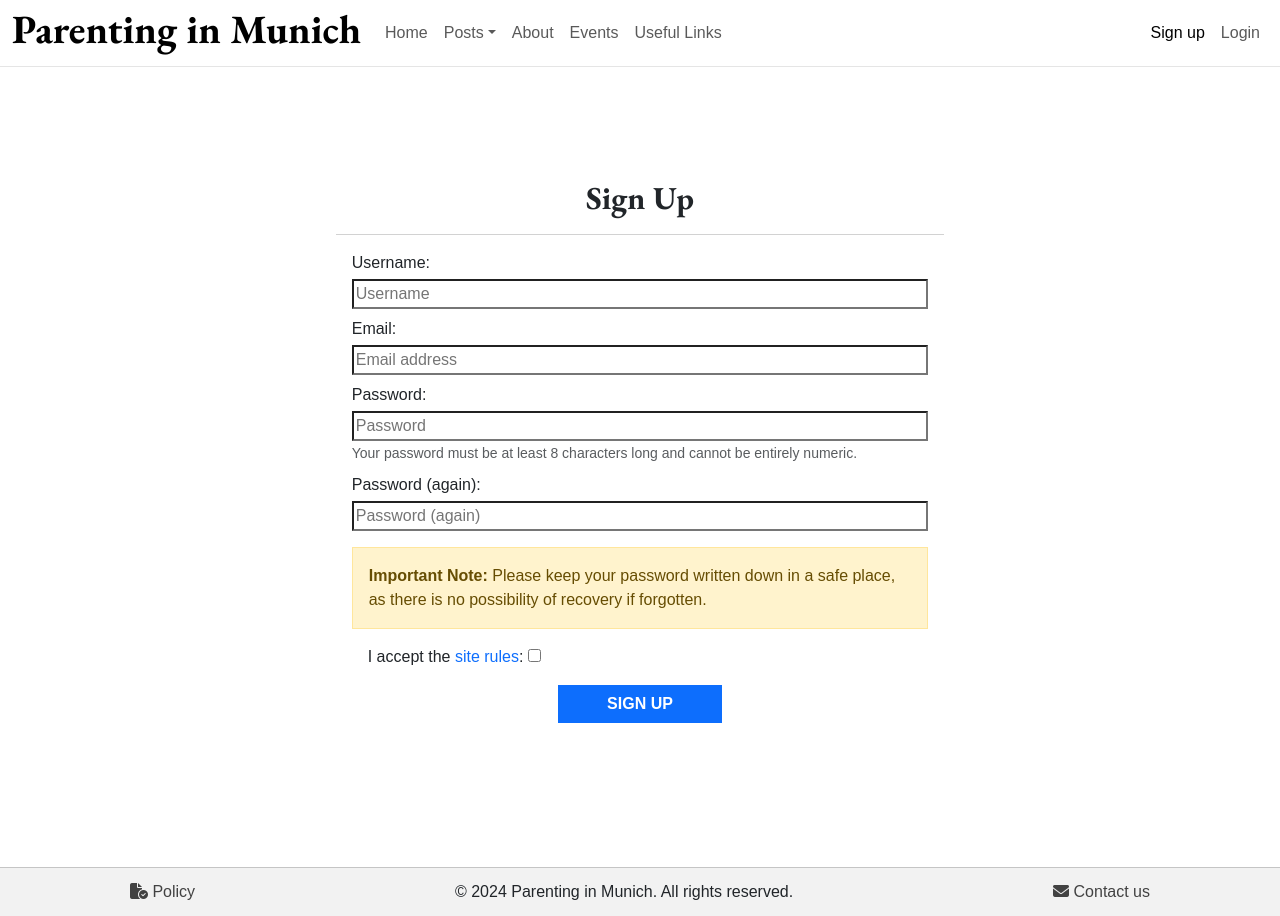
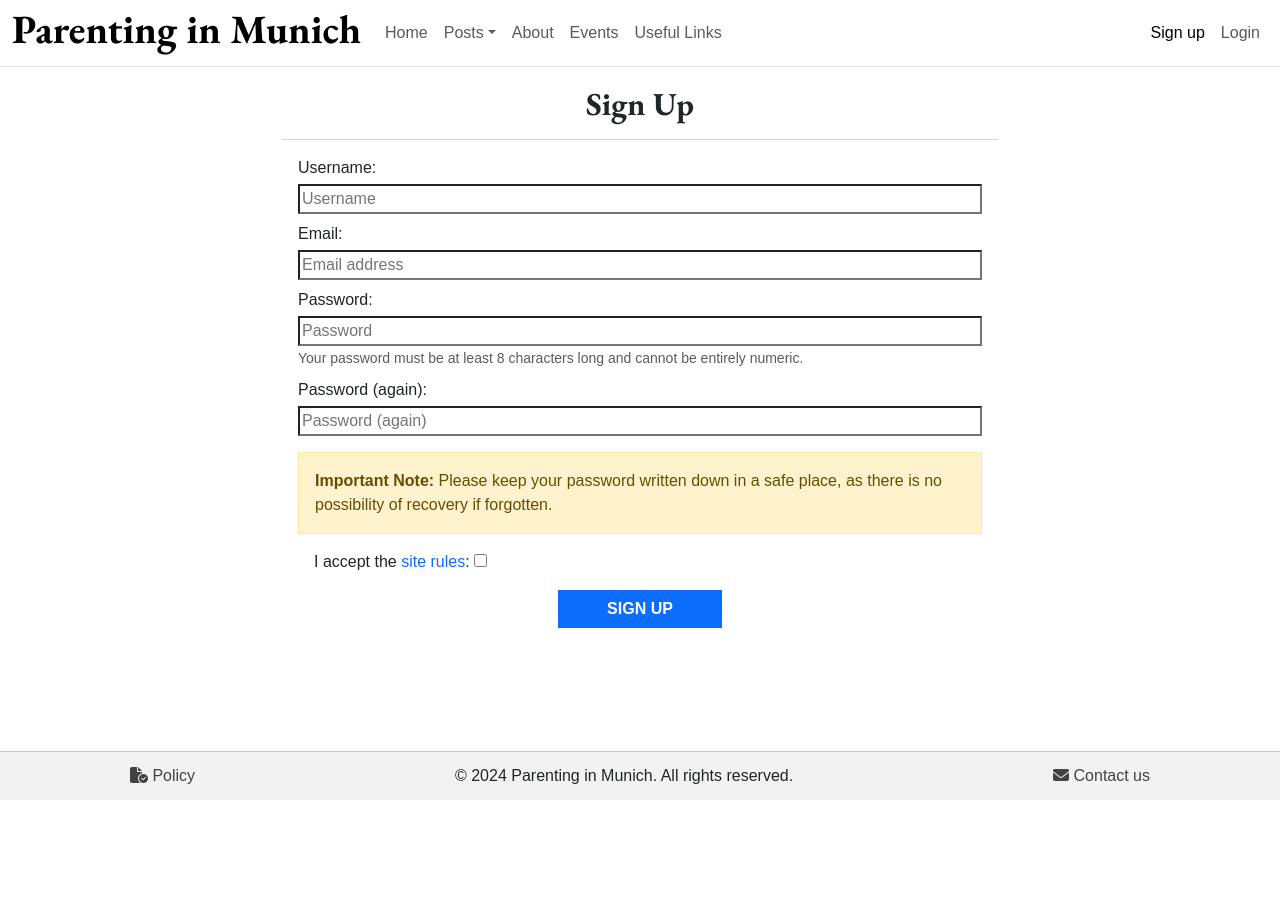
Before and after one commit to pswhdev/parenting_in_munich, a Django app: page /accounts/signup/ in a window 1280 px wide. After the commit the page ends 800 px from the top, so only its background shows below. Run offline with Django 4.2, Linux system fonts and the light colour scheme; data that the repository does not hold is empty; parts of the project's set-up code (start-up, migrations or seed data) failed here and were passed over; some libraries are stand-ins or nearby versions; some web fonts are replaced.

Commit message:
Clear up style.css

```diff
--- a/blog/templates/blog/posts.html
+++ b/blog/templates/blog/posts.html
@@ -40,7 +40,7 @@
               </div>
               <!-- Post title -->
               <a href="{% url 'post_detail' post.slug %}" class="post-link" aria-label="Read more about {{ post.title }}">
-                <h2 class="card-title">{{ post.title }}</h2>
+                <h2 class="card-title text-center">{{ post.title }}</h2>
               </a>
             </header>
             <!-- Post image -->
--- a/static/css/style.css
+++ b/static/css/style.css
@@ -23,12 +23,17 @@
   box-sizing: border-box;
 }
 
+.align-items-center {
+  align-items: center !important;
+}
+
 html,
 body {
-  min-height: 100vh;
+  height: 100%;
   margin: 0;
   display: flex;
   flex-direction: column;
+  font-family: var(--main-font);
 }
 
 main {
@@ -42,12 +47,11 @@ main {
 .wrapper {
   display: flex;
   flex-direction: column;
-  min-height: 90vh;
+  min-height: 100vh;
 }
 
-
-body {
-  font-family: var(--main-font);
+.content {
+  flex: 1;
 }
 
 h1,
@@ -60,11 +64,6 @@ h6 {
   font-weight: 700;
 }
 
-main {
-  flex: 1 0 auto;
-  background-color: var(--white);
-}
-
 /* Footer */
 footer {
   flex-shrink: 0;
@@ -104,40 +103,28 @@ a.btn:hover,
   text-decoration: underline;
 }
 
-.container {
-  display: flex;
-  flex-direction: column;
-  align-items: center;
-  justify-content: center;
-  min-height: 100vh;
-}
-
-/* allauth Check box for e-mail and delete photo in update profile */
-.form-check-input {
-  border: 1px solid var(--dark-gray);
-}
-
 #footer-links a {
   color: var(--dark-gray);
   text-decoration: none;
   justify-content: space-between;
 }
 
-/* Hero */
+/* Heros */
 #hero,
 #hero-logout {
   width: 100%;
   height: 90vh;
-  background: url("https://res.cloudinary.com/daluxpssk/image/upload/v1718810416/children-park3_w5tmxh.webp")
-    center center;
   background-size: cover;
   position: relative;
   overflow: hidden;
 }
 
+#hero {
+  background: url("https://res.cloudinary.com/daluxpssk/image/upload/v1718810416/children-park3_w5tmxh.webp") center center;
+}
+
 #hero-logout {
-  background: url("https://res.cloudinary.com/daluxpssk/image/upload/v1718810586/boys-playing-friends-children-playing-ecfc0c859c9f575352f9f012f6c97c60-2_pmrfhp.webp")
-    center center;
+  background: url("https://res.cloudinary.com/daluxpssk/image/upload/v1718810586/boys-playing-friends-children-playing-ecfc0c859c9f575352f9f012f6c97c60-2_pmrfhp.webp") center center;
 }
 
 #hero:before,
@@ -151,21 +138,7 @@ a.btn:hover,
   right: 0;
 }
 
-/* From allauth forms(got the ids using dev tools on chrome) */
-#id_username,
-#id_login,
-#id_password,
-#id_email,
-#id_password1,
-#id_password2,
-#id_full_name,
-#id_bio,
-#id_location,
-#id_custom_location {
-  width: 100%;
-  border-radius: 0;
-}
-
+/* Buttons */
 .btn {
   border-radius: 0;
   text-transform: uppercase;
@@ -220,7 +184,34 @@ a.btn:hover,
   background-color: transparent;
 }
 
+/* Alert boxes */
+.alert {
+  border-radius: 0;
+  position: relative;
+  padding-right: 4rem;
+}
 
+/* allauth form fields */
+#id_username,
+#id_login,
+#id_password,
+#id_email,
+#id_password1,
+#id_password2,
+#id_full_name,
+#id_bio,
+#id_location,
+#id_custom_location {
+  width: 100%;
+  border-radius: 0;
+}
+
+/* allauth checkbox */
+.form-check-input {
+  border: 1px solid var(--dark-gray);
+}
+
+/* Navbar */
 .navbar,
 .card-header {
   background-color: var(--white) !important;
--- a/templates/base.html
+++ b/templates/base.html
@@ -44,7 +44,7 @@
       {% include 'messages.html' %}
     </header>
 
-    <main>
+    <main class="content">
       {% block content %}
       {% endblock %}
     </main>
```
Also changed, not shown: other parts of static/css/style.css (+10 -33 lines).
